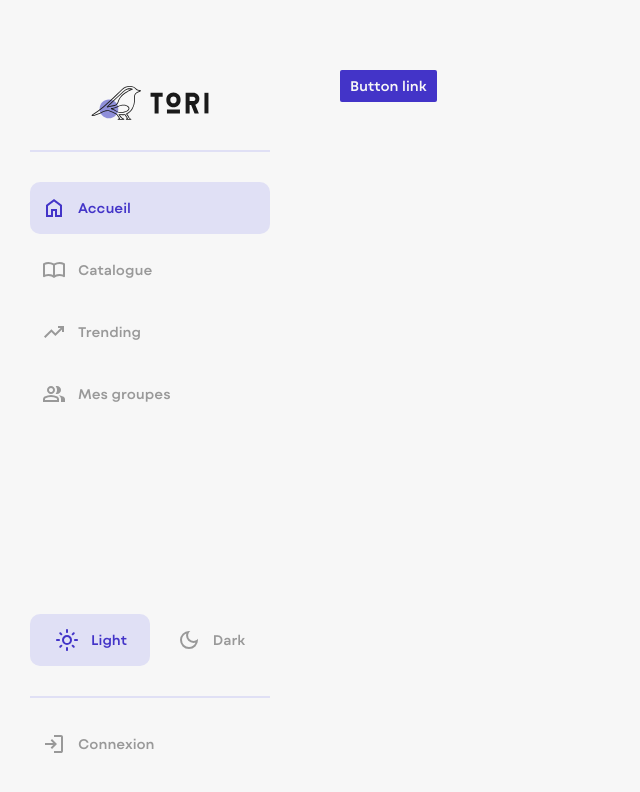
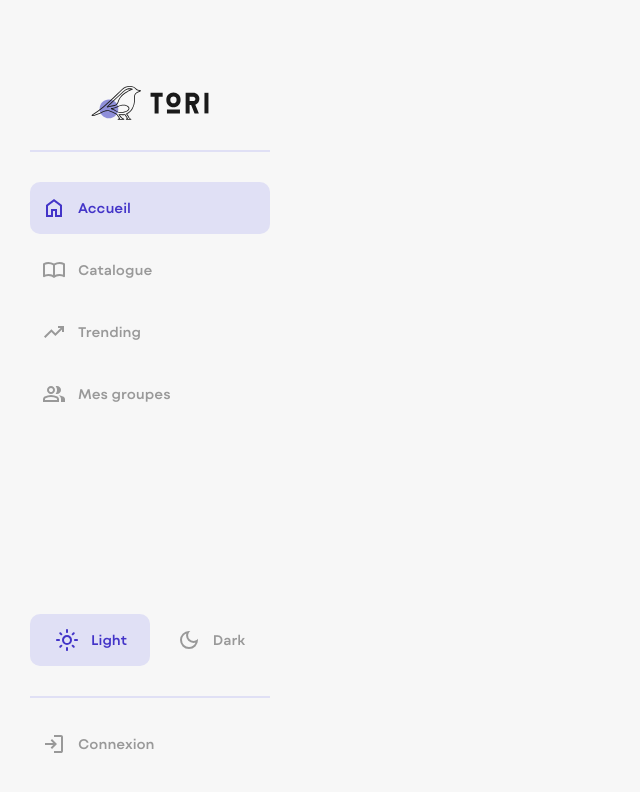
Before and after one commit to AxelHuon/tori-next-ts, a Next.js app: page / in a window 1280 px wide. Shown: the top 792 px of the page, without its empty margins (0-640 px from the left). Built offline with nearby package versions, Linux system fonts and the light colour scheme; no server answers.

Commit message:
remove button home page

```diff
--- a/src/app/page.tsx
+++ b/src/app/page.tsx
@@ -1,13 +1,8 @@
 'use client';
 import React from 'react';
-import ButtonLink from '../../components/Atomes/Buttons/ButtonLink/ButtonLink';
 
 const HomePage: React.FC = () => {
-  return (
-    <>
-      <ButtonLink href={'/'} label={'Button link'} />
-    </>
-  );
+  return <></>;
 };
 
 export default HomePage;
```
